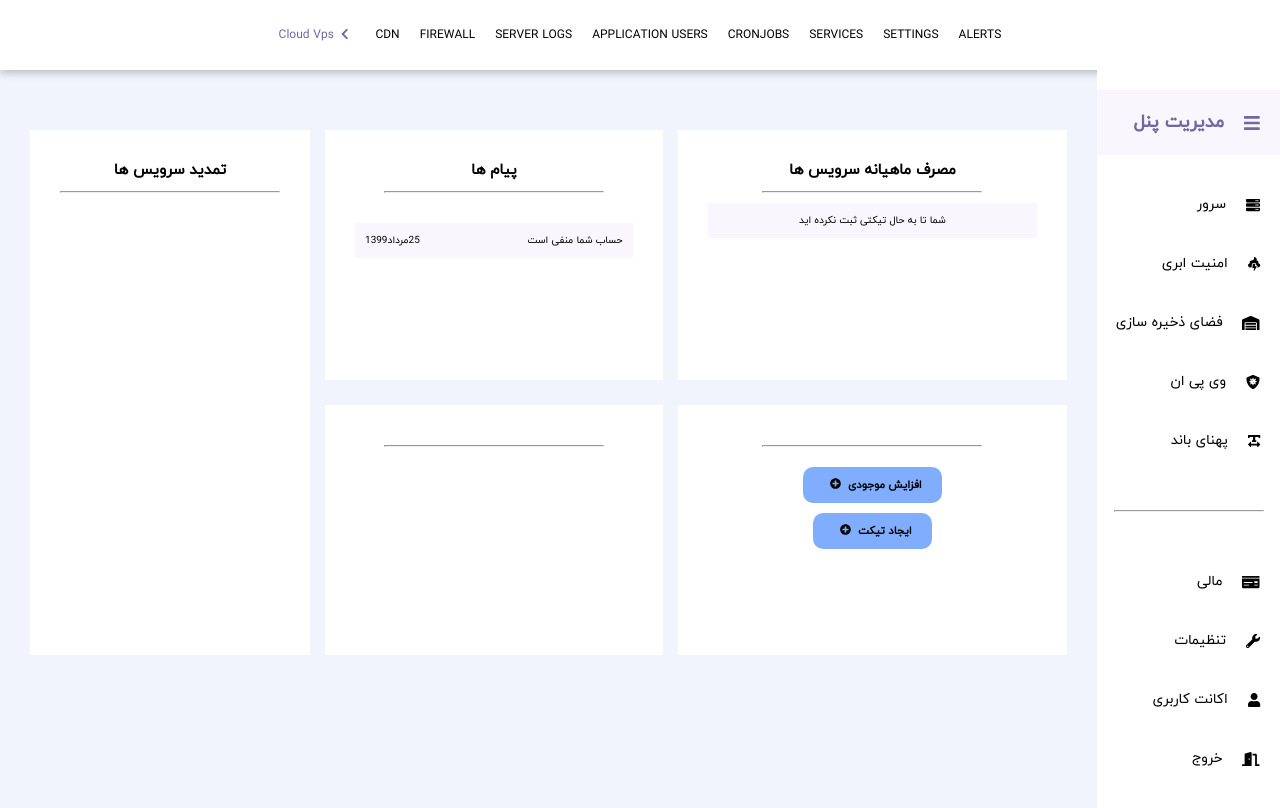
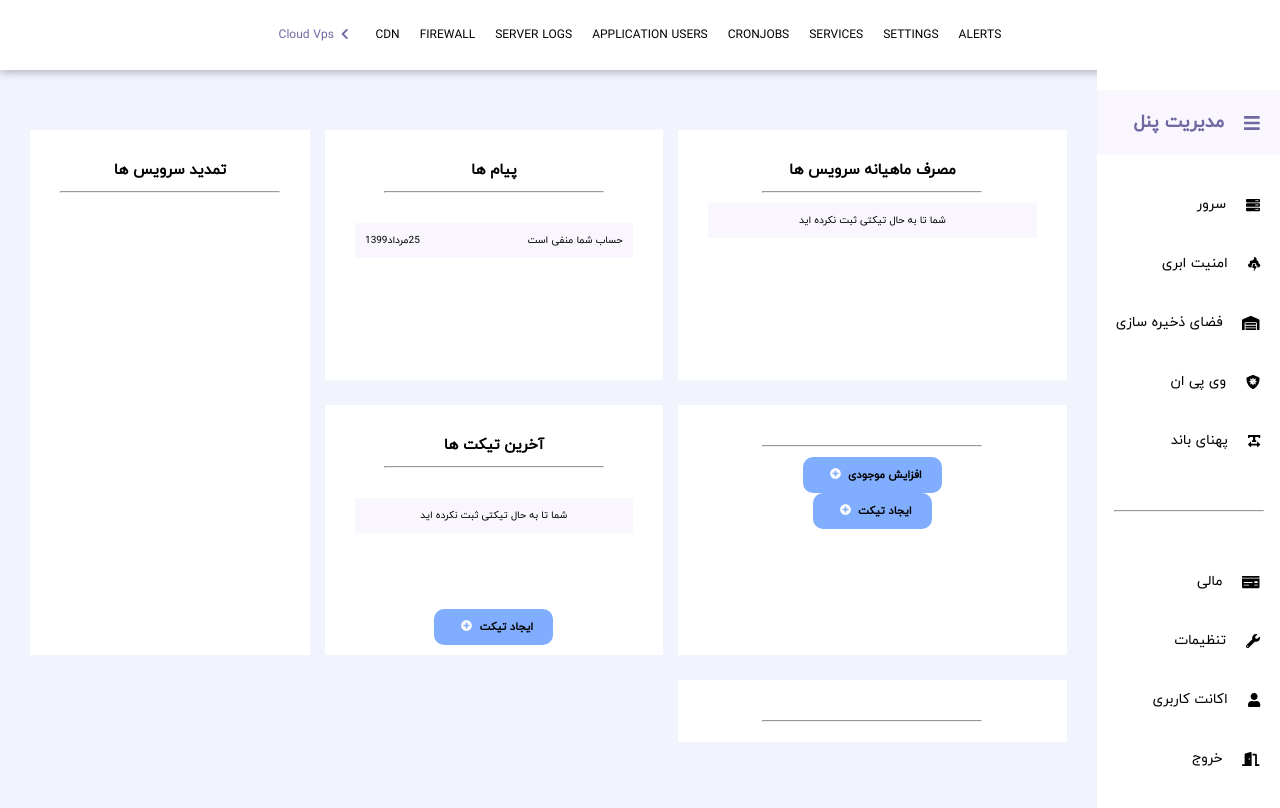
Before and after one commit to sadeghtavakoli/amnpardaz-challenge, a React (Create React App) app: page /panel in a window 1280 px wide. Built offline with nearby package versions, Linux system fonts and the light colour scheme.

Commit message:
created last-tickets component

```diff
--- a/src/components/button-plus/button-plus.component.jsx
+++ b/src/components/button-plus/button-plus.component.jsx
@@ -10,6 +10,7 @@ const ButtonPlus = ({ text, onClick }) => {
         <FontAwesomeIcon
           icon={["fas", "plus-circle"]}
           className="fontawsome-icon"
+          color="white"
         />
       </button>
     </div>
--- a/src/components/card/card.styles.scss
+++ b/src/components/card/card.styles.scss
@@ -4,6 +4,7 @@
   background-color: var(--primary_color);
   direction: rtl;
   padding: 3rem;
+  padding-bottom: 1rem;
   display: flex;
   flex-direction: column;
   align-items: center;
--- /dev/null
+++ b/src/components/last-tickets/last-tickets.component.jsx
@@ -0,0 +1,15 @@
+import React from "react";
+import "./last-tickets.styles.scss";
+import Card from "../card/card.component";
+import Message from "../message/message.component";
+import ButtonPlus from "../button-plus/button-plus.component";
+
+const LastTickets = () => {
+  return (
+    <Card title="آخرین تیکت ها" containerClass="last-tickets">
+      <Message message="شما تا به حال تیکتی ثبت نکرده اید" />
+      <ButtonPlus text="ایجاد تیکت" />
+    </Card>
+  );
+};
+export default LastTickets;
--- /dev/null
+++ b/src/components/last-tickets/last-tickets.styles.scss
@@ -0,0 +1,11 @@
+.last-tickets {
+  grid-area: last-tickets;
+
+  .card-container {
+    padding-top: 2rem;
+    height: 100%;
+    display: flex;
+    flex-direction: column;
+    justify-content: space-between;
+  }
+}
--- a/src/index.css
+++ b/src/index.css
@@ -38,5 +38,4 @@ body {
   display: flex;
   justify-content: center;
   align-items: center;
-  margin: 1rem 0;
 }
--- a/src/pages/panel-page/panel-page.component.jsx
+++ b/src/pages/panel-page/panel-page.component.jsx
@@ -1,7 +1,7 @@
 import React from "react";
-import ButtonMore from "../../components/button-more/button-more.component";
 import ButtonPlus from "../../components/button-plus/button-plus.component";
 import Card from "../../components/card/card.component";
+import LastTickets from "../../components/last-tickets/last-tickets.component";
 import Message from "../../components/message/message.component";
 import MessagesList from "../../components/messages-list/messages-list.component";
 import ServicesExtenstion from "../../components/services-extension/services-extension.component";
@@ -12,8 +12,9 @@ const PanelPage = () => {
       <Card title="مصرف ماهیانه سرویس ها">
         <Message message="شما تا به حال تیکتی ثبت نکرده اید" />
       </Card>
+      <ServicesExtenstion />
       <MessagesList />
-      <ServicesExtenstion />
+      <LastTickets />
       <Card>
         <ButtonPlus text="افزایش موجودی" />
         <ButtonPlus text="ایجاد تیکت" />
```
